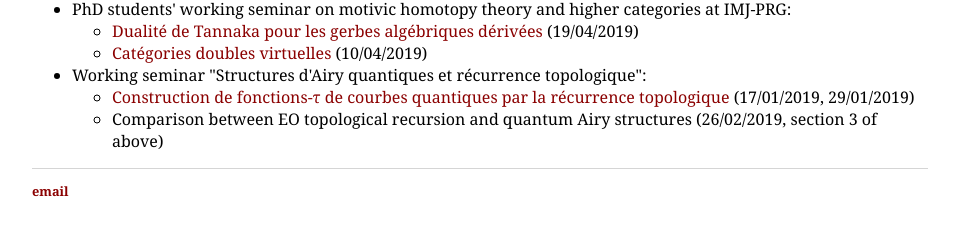
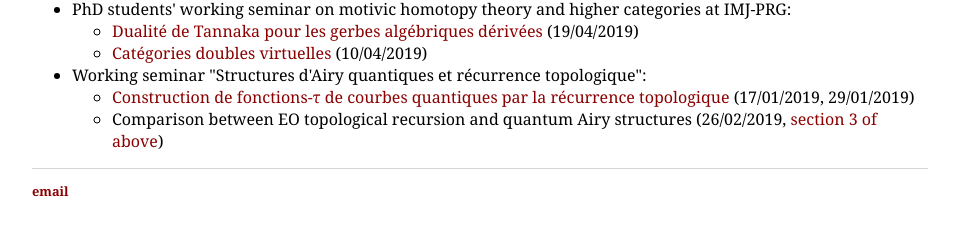
Before and after one commit to dskern/dskern.github.io, a Jekyll site: the page built from talks.html, in a window 1280 px wide. Shown: the part 387-623 px from the top of the page, without its empty margins (160-1119 px from the left). Built offline with Jekyll 4.4.1, drawn with Linux system fonts in a browser that asks for light colours; part of the change alters nothing that is shown.

```diff
--- a/talks.html
+++ b/talks.html
@@ -20,6 +20,6 @@ layout: default
     <li>Working seminar "Structures d'Airy quantiques et récurrence topologique":</li>
      <ul>
         <li><a href="Talks/Courbes_spectrales.pdf">Construction de fonctions-&tau; de courbes quantiques par la récurrence topologique</a> (17/01/2019, 29/01/2019)</li>
-        <li>Comparison between EO topological recursion and quantum Airy structures (26/02/2019, section 3 of  above)</li>
+        <li>Comparison between EO topological recursion and quantum Airy structures (26/02/2019, <a href="Talks/Courbes_spectrales.pdf#section.3">section 3 of above</a>)</li>
     </ul>
 </ul>
```
